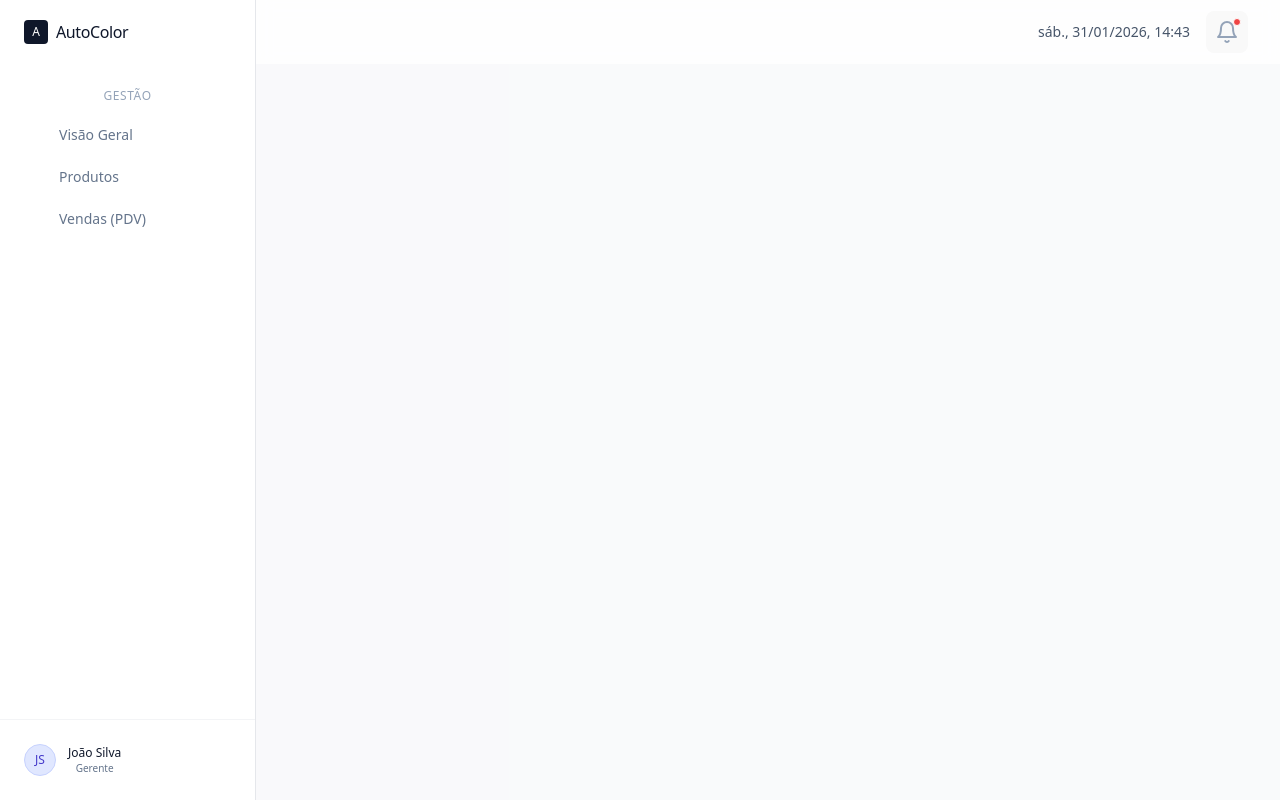
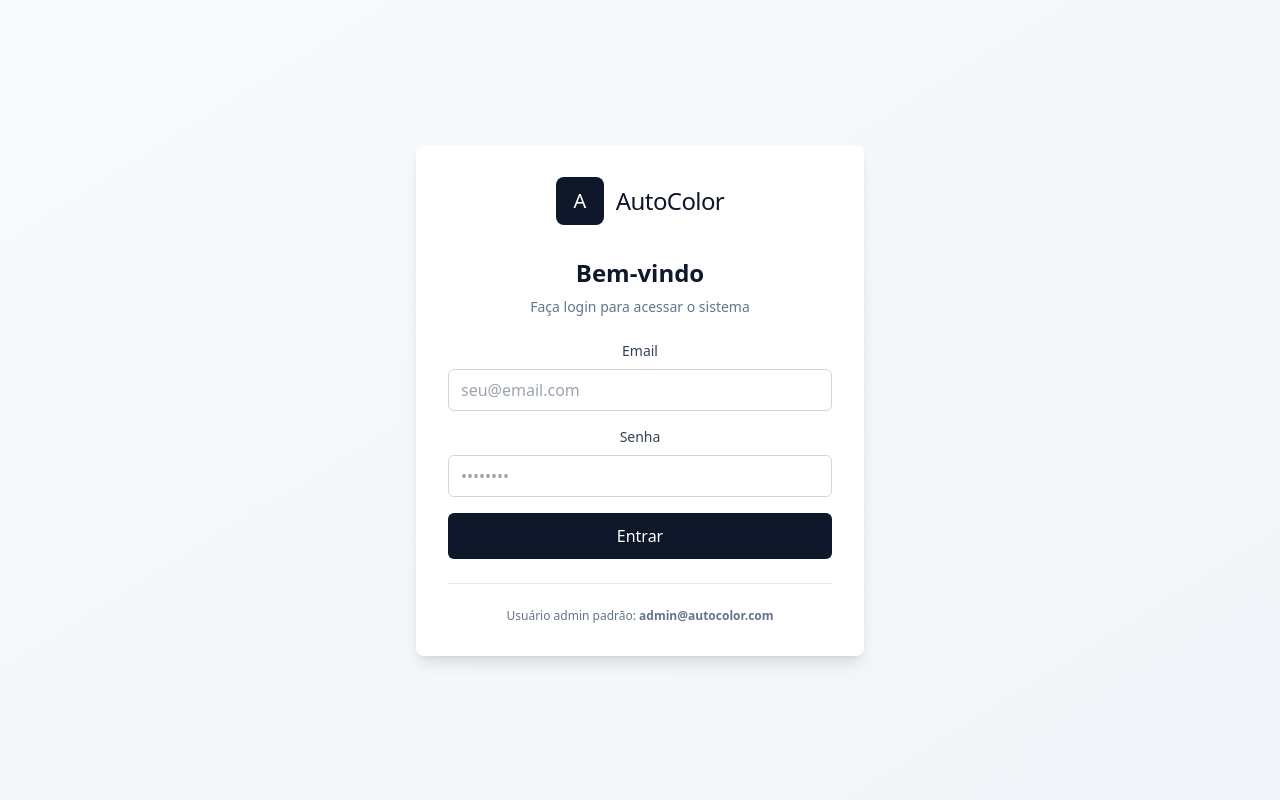
Before and after one commit to lzguisouza2211-gif/Autocolor-System, a React (Vite) app: page /login in a window 1280 px wide. Built offline with nearby package versions, Linux system fonts and the light colour scheme; some icons are missing.

Commit message:
feat/autenticacao-login

```diff
--- a/src/AppRoutes.tsx
+++ b/src/AppRoutes.tsx
@@ -5,6 +5,8 @@ import DashboardMetrics from './components/DashboardMetrics';
 import RecentSalesTable from './components/RecentSalesTable';
 import ProductsTable from './components/ProductsTable';
 import MobileMenu from './components/MobileMenu';
+import Login from './components/Login';
+import { AuthProvider, useAuth } from './contexts/AuthContext';
 import './App.css';
 
 function VisaoGeral() {
@@ -38,7 +40,27 @@ function Vendas() {
   );
 }
 
-function App() {
+// Componente para proteger rotas
+function ProtectedRoute({ children }: { children: React.ReactNode }) {
+  const { user, loading } = useAuth();
+
+  if (loading) {
+    return (
+      <div className="h-screen flex items-center justify-center">
+        <div className="text-slate-500">Carregando...</div>
+      </div>
+    );
+  }
+
+  if (!user) {
+    return <Navigate to="/login" replace />;
+  }
+
+  return <>{children}</>;
+}
+
+// Layout principal com Sidebar
+function MainLayout({ children }: { children: React.ReactNode }) {
   const [dateTime, setDateTime] = useState<string>('');
 
   useEffect(() => {
@@ -56,12 +78,11 @@ function App() {
     };
 
     updateDateTime();
-    const interval = setInterval(updateDateTime, 60000); // Atualiza a cada minuto
+    const interval = setInterval(updateDateTime, 60000);
     return () => clearInterval(interval);
   }, []);
 
   return (
-    <BrowserRouter>
     <div className="bg-gray-50 text-slate-800 font-sans h-screen flex overflow-hidden">
       <Sidebar />
       <main className="flex-1 flex flex-col h-full overflow-hidden bg-gray-50/50 relative">
@@ -83,16 +104,60 @@ function App() {
           </div>
         </header>
         <div className="flex-1 overflow-y-auto overflow-x-hidden p-8">
-            <Routes>
-              <Route path="/" element={<Navigate to="/visao-geral" replace />} />
-              <Route path="/visao-geral" element={<VisaoGeral />} />
-              <Route path="/produtos" element={<Produtos />} />
-              <Route path="/vendas" element={<Vendas />} />
-            </Routes>
+          {children}
         </div>
       </main>
     </div>
+  );
+}
+
+function App() {
+  return (
+    <AuthProvider>
+      <BrowserRouter>
+        <Routes>
+          <Route path="/login" element={<Login />} />
+          <Route
+            path="/"
+            element={
+              <ProtectedRoute>
+                <Navigate to="/visao-geral" replace />
+              </ProtectedRoute>
+            }
+          />
+          <Route
+            path="/visao-geral"
+            element={
+              <ProtectedRoute>
+                <MainLayout>
+                  <VisaoGeral />
+                </MainLayout>
+              </ProtectedRoute>
+            }
+          />
+          <Route
+            path="/produtos"
+            element={
+              <ProtectedRoute>
+                <MainLayout>
+                  <Produtos />
+                </MainLayout>
+              </ProtectedRoute>
+            }
+          />
+          <Route
+            path="/vendas"
+            element={
+              <ProtectedRoute>
+                <MainLayout>
+                  <Vendas />
+                </MainLayout>
+              </ProtectedRoute>
+            }
+          />
+        </Routes>
       </BrowserRouter>
+    </AuthProvider>
   );
 }
 
--- /dev/null
+++ b/src/components/Login.tsx
@@ -0,0 +1,121 @@
+import React, { useState } from 'react';
+import { useNavigate } from 'react-router-dom';
+import { supabase } from '../supabase';
+import { Icon } from '@iconify/react';
+
+const Login: React.FC = () => {
+  const [email, setEmail] = useState('');
+  const [password, setPassword] = useState('');
+  const [loading, setLoading] = useState(false);
+  const [error, setError] = useState('');
+  const navigate = useNavigate();
+
+  const handleLogin = async (e: React.FormEvent) => {
+    e.preventDefault();
+    setLoading(true);
+    setError('');
+
+    try {
+      const { data, error } = await supabase.auth.signInWithPassword({
+        email,
+        password,
+      });
+
+      if (error) throw error;
+
+      if (data.user) {
+        navigate('/visao-geral');
+      }
+    } catch (err) {
+      setError(err instanceof Error ? err.message : 'Erro ao fazer login');
+    } finally {
+      setLoading(false);
+    }
+  };
+
+  return (
+    <div className="min-h-screen bg-gradient-to-br from-slate-50 to-slate-100 flex items-center justify-center p-4">
+      <div className="w-full max-w-md">
+        <div className="bg-white rounded-lg shadow-lg p-8">
+          {/* Logo */}
+          <div className="flex items-center justify-center mb-8">
+            <div className="w-12 h-12 bg-slate-900 rounded-lg flex items-center justify-center text-white text-xl font-medium mr-3">
+              A
+            </div>
+            <span className="text-2xl font-medium tracking-tight text-slate-900">AutoColor</span>
+          </div>
+
+          {/* Título */}
+          <div className="text-center mb-6">
+            <h1 className="text-2xl font-semibold text-slate-900 mb-2">Bem-vindo</h1>
+            <p className="text-sm text-slate-500">Faça login para acessar o sistema</p>
+          </div>
+
+          {/* Formulário */}
+          <form onSubmit={handleLogin} className="space-y-4">
+            {error && (
+              <div className="bg-red-50 border border-red-200 text-red-700 px-4 py-3 rounded-md text-sm flex items-center gap-2">
+                <Icon icon="solar:danger-triangle-linear" width={18} />
+                {error}
+              </div>
+            )}
+
+            <div>
+              <label htmlFor="email" className="block text-sm font-medium text-slate-700 mb-2">
+                Email
+              </label>
+              <input
+                id="email"
+                type="email"
+                value={email}
+                onChange={(e) => setEmail(e.target.value)}
+                required
+                className="w-full px-3 py-2 border border-gray-300 rounded-md focus:outline-none focus:ring-2 focus:ring-slate-900/10 focus:border-slate-400"
+                placeholder="seu@email.com"
+              />
+            </div>
+
+            <div>
+              <label htmlFor="password" className="block text-sm font-medium text-slate-700 mb-2">
+                Senha
+              </label>
+              <input
+                id="password"
+                type="password"
+                value={password}
+                onChange={(e) => setPassword(e.target.value)}
+                required
+                className="w-full px-3 py-2 border border-gray-300 rounded-md focus:outline-none focus:ring-2 focus:ring-slate-900/10 focus:border-slate-400"
+                placeholder="••••••••"
+              />
+            </div>
+
+            <button
+              type="submit"
+              disabled={loading}
+              className="w-full bg-slate-900 text-white py-2.5 rounded-md font-medium hover:bg-slate-800 focus:outline-none focus:ring-2 focus:ring-slate-900/20 disabled:opacity-50 disabled:cursor-not-allowed transition-colors flex items-center justify-center gap-2"
+            >
+              {loading ? (
+                <>
+                  <Icon icon="svg-spinners:ring-resize" width={18} />
+                  Entrando...
+                </>
+              ) : (
+                'Entrar'
+              )}
+            </button>
+          </form>
+
+          {/* Info */}
+          <div className="mt-6 pt-6 border-t border-gray-200">
+            <p className="text-xs text-slate-500 text-center">
+              Usuário admin padrão: <strong>admin@autocolor.com</strong>
+            </p>
+          </div>
+        </div>
+      </div>
+    </div>
+  );
+};
+
+export default Login;
--- a/src/components/Sidebar.tsx
+++ b/src/components/Sidebar.tsx
@@ -1,18 +1,27 @@
 import React from 'react';
 import { Icon } from '@iconify/react';
-import { NavLink } from 'react-router-dom';
+import { NavLink, useNavigate } from 'react-router-dom';
+import { useAuth } from '../contexts/AuthContext';
 
 // Hook para simular dados do usuário
 function useUser() {
+  const { user } = useAuth();
   return {
-    name: 'João Silva',
-    role: 'Gerente',
-    initials: 'JS',
+    name: user?.email?.split('@')[0] || 'Usuário',
+    role: 'Admin',
+    initials: user?.email?.substring(0, 2).toUpperCase() || 'AD',
   };
 }
 
 const Sidebar: React.FC = () => {
   const user = useUser();
+  const { signOut } = useAuth();
+  const navigate = useNavigate();
+
+  const handleSignOut = async () => {
+    await signOut();
+    navigate('/login');
+  };
 
   return (
     <aside className="hidden lg:flex w-64 border-r border-gray-200 bg-white flex-col h-full sticky top-0">
@@ -51,13 +60,20 @@ const Sidebar: React.FC = () => {
         </NavLink>
       </div>
       <div className="p-4 border-t border-gray-100">
-        <div className="flex items-center gap-3 px-2 py-2">
+        <div className="flex items-center gap-3 px-2 py-2 mb-3">
           <div className="w-8 h-8 rounded-full bg-indigo-100 border border-indigo-200 flex items-center justify-center text-indigo-700 text-xs font-medium">{user.initials}</div>
           <div className="flex flex-col">
             <span className="text-xs font-medium text-slate-900">{user.name}</span>
             <span className="text-[10px] text-slate-500">{user.role}</span>
           </div>
         </div>
+        <button
+          onClick={handleSignOut}
+          className="w-full flex items-center gap-2 px-3 py-2 text-sm font-medium text-red-600 hover:bg-red-50 rounded-md transition-colors"
+        >
+          <Icon icon="solar:logout-2-linear" width={18} />
+          Sair
+        </button>
       </div>
     </aside>
   );
--- /dev/null
+++ b/src/contexts/AuthContext.tsx
@@ -0,0 +1,52 @@
+import React, { createContext, useContext, useState, useEffect } from 'react';
+import { supabase } from '../supabase';
+import type { User } from '@supabase/supabase-js';
+
+interface AuthContextType {
+  user: User | null;
+  loading: boolean;
+  signOut: () => Promise<void>;
+}
+
+const AuthContext = createContext<AuthContextType | undefined>(undefined);
+
+export const AuthProvider: React.FC<{ children: React.ReactNode }> = ({ children }) => {
+  const [user, setUser] = useState<User | null>(null);
+  const [loading, setLoading] = useState(true);
+
+  useEffect(() => {
+    // Verificar sessão atual
+    supabase.auth.getSession().then(({ data: { session } }) => {
+      setUser(session?.user ?? null);
+      setLoading(false);
+    });
+
+    // Escutar mudanças de autenticação
+    const {
+      data: { subscription },
+    } = supabase.auth.onAuthStateChange((_event, session) => {
+      setUser(session?.user ?? null);
+    });
+
+    return () => subscription.unsubscribe();
+  }, []);
+
+  const signOut = async () => {
+    await supabase.auth.signOut();
+    setUser(null);
+  };
+
+  return (
+    <AuthContext.Provider value={{ user, loading, signOut }}>
+      {children}
+    </AuthContext.Provider>
+  );
+};
+
+export function useAuth() {
+  const context = useContext(AuthContext);
+  if (context === undefined) {
+    throw new Error('useAuth deve ser usado dentro de AuthProvider');
+  }
+  return context;
+}
```
Also changed, not shown: 1 other file (tests, documents, lock files or other folders). Lines whose indentation alone changed are shown as unchanged.
